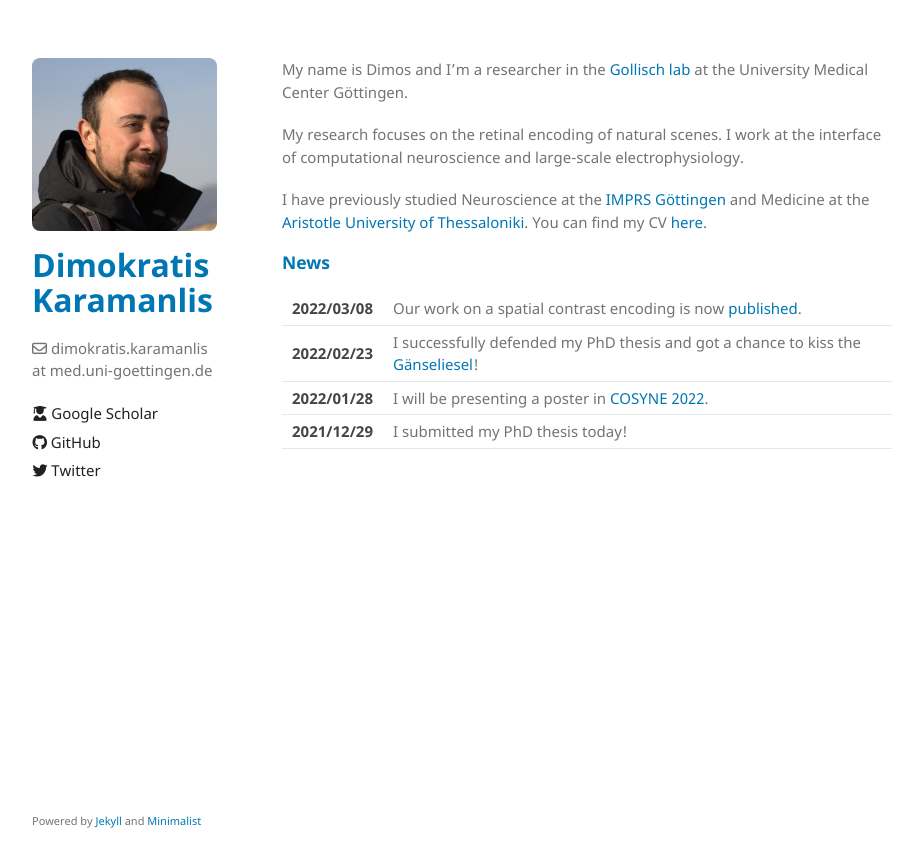
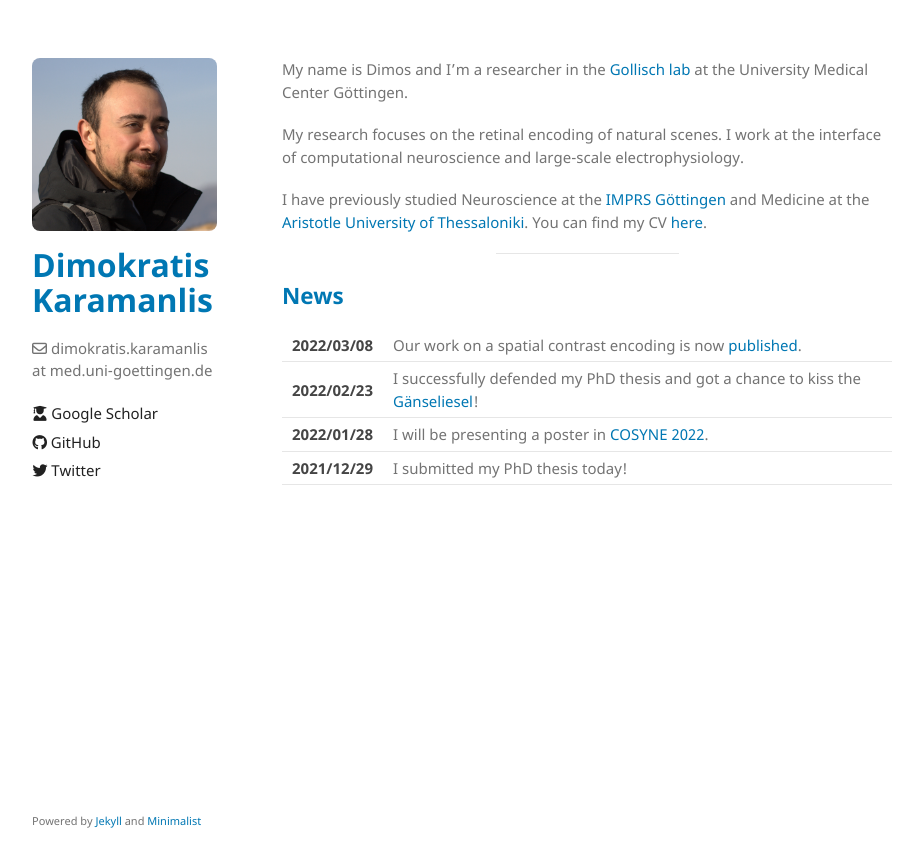
Before and after one commit to dimokaramanlis/dimokaramanlis.github.io, a Jekyll site: the page built from index.md, in a window 1280 px wide. Shown: the top 867 px of the page, without its empty margins (178-1101 px from the left). Built offline with Jekyll 4.4.1, drawn with Linux system fonts in a browser that asks for light colours; the repository's description, which GitHub fills in, is left out.

Commit message:
Beautify

```diff
--- a/index.md
+++ b/index.md
@@ -8,9 +8,11 @@ My research focuses on the retinal encoding of natural scenes. I work at the int
 
 I have previously studied Neuroscience at the [IMPRS Göttingen](https://www.gpneuro.uni-goettingen.de/) and Medicine at the [Aristotle University of Thessaloniki](https://www.auth.gr/en/). You can find my CV [here](./karamanlis_cv.pdf).
 
+---
+
 
 <div class="news">
-<h3><a href="./news">News</a></h3>
+<h2><a href="./news">News</a></h2>
 {% if site.news  -%}
 <div class="table-responsive">
   <table class="table table-sm table-borderless">
```
